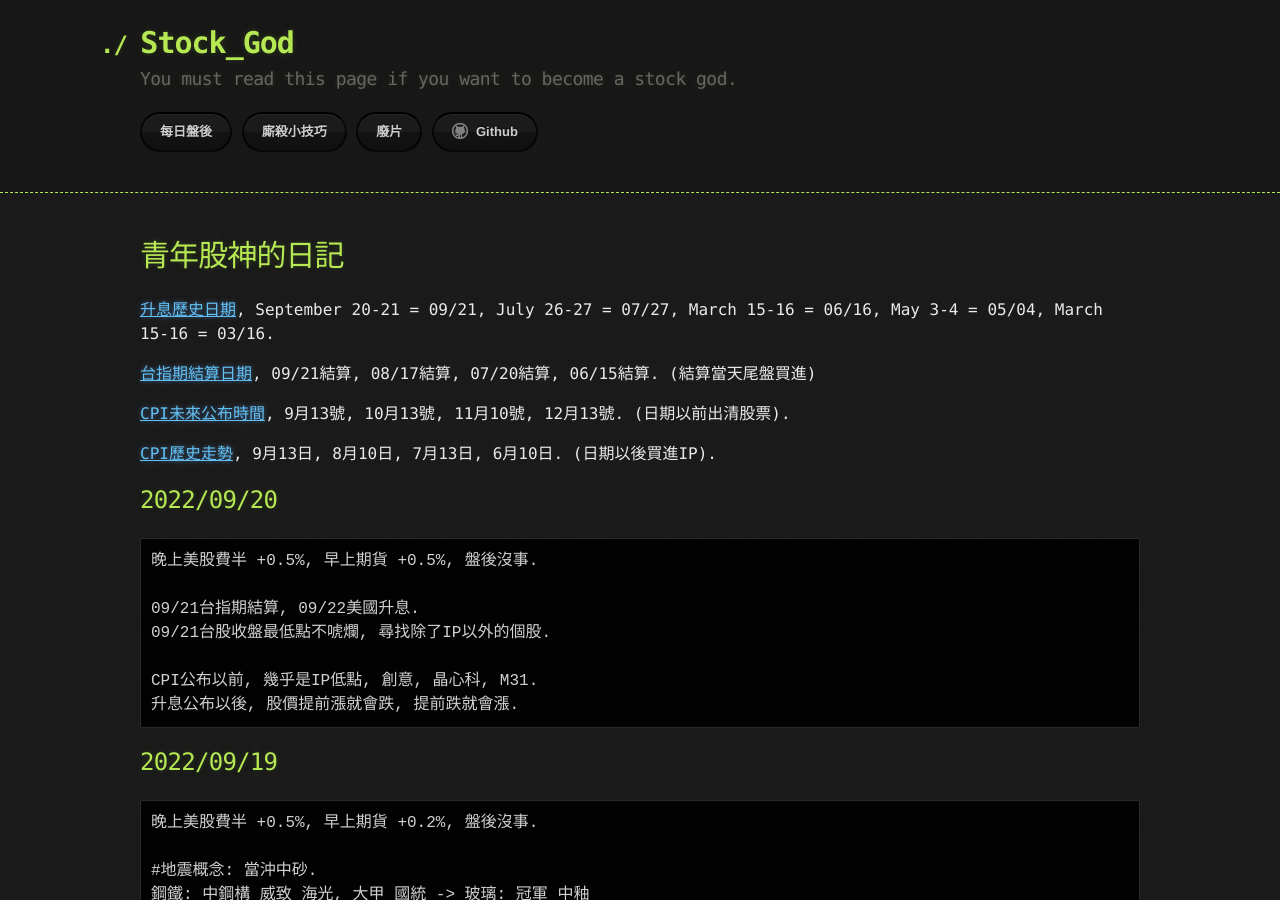
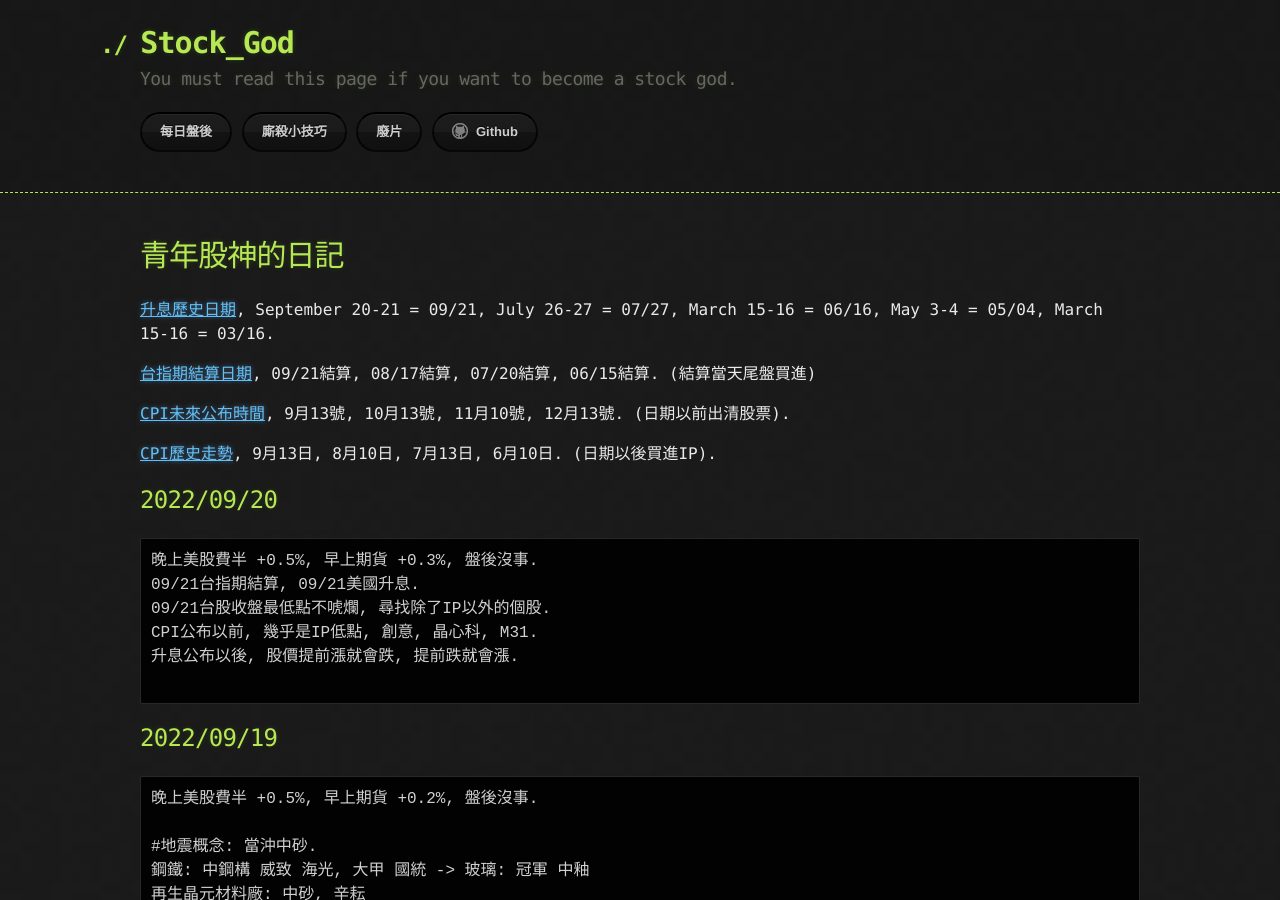
Before and after one commit to lepg5487/Stock_God, a Jekyll site: the page built from index.md, in a window 1280 px wide and 900 px high. Built offline with Jekyll 4.4.1, drawn with Linux system fonts in a browser that asks for light colours; our own code applies the rules of GitHub Pages for plain Markdown files.

Commit message:
Update index.md

````diff
--- a/index.md
+++ b/index.md
@@ -14,13 +14,12 @@ layout: testlayouts
 
 ## 2022/09/20
 ```
-晚上美股費半 +0.5%, 早上期貨 +0.5%, 盤後沒事.
-
-09/21台指期結算, 09/22美國升息.
+晚上美股費半 +0.5%, 早上期貨 +0.3%, 盤後沒事.
+09/21台指期結算, 09/21美國升息.
 09/21台股收盤最低點不唬爛, 尋找除了IP以外的個股.
-
 CPI公布以前, 幾乎是IP低點, 創意, 晶心科, M31.
 升息公布以後, 股價提前漲就會跌, 提前跌就會漲.
+
 ```
 
 ## 2022/09/19
````
